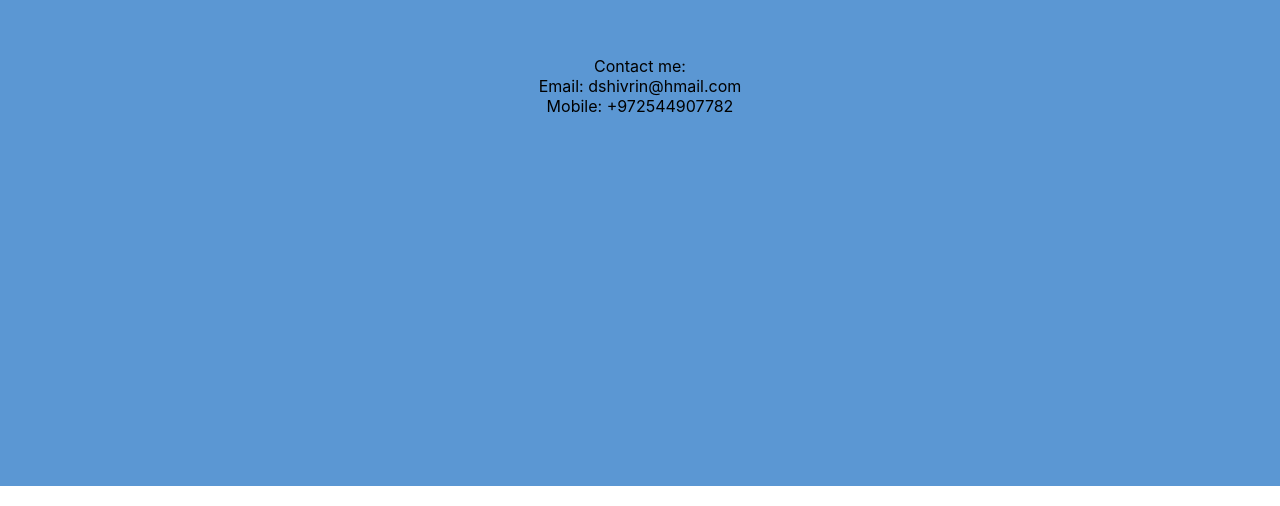
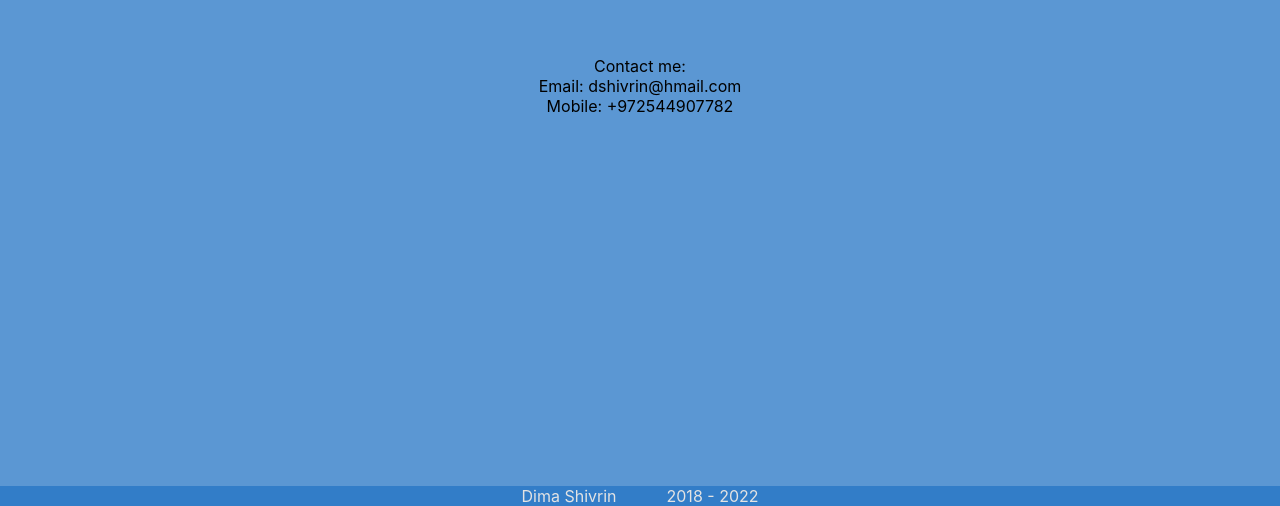
Before and after one commit to dshivrin/Portfolio, a React (Create React App) app: page / in a window 1280 px wide. Shown: the part 5114-5620 px from the top of the page. Built offline with nearby package versions, Linux system fonts and the light colour scheme; a web font is replaced by a local one.

Commit message:
Added footer

```diff
--- a/src/App.tsx
+++ b/src/App.tsx
@@ -7,6 +7,7 @@ import Hobbies from "./Components/Hobbies/Hobbies";
 import Contact from "./Components/Contact/Contact";
 import AboutMe from "./Components/AboutMe/AboutMe";
 import Navigation from "./Components/Navigation/Navigation";
+import Footer from "./Components/Footer/Footer";
 
 function App() {
   return (
@@ -20,6 +21,7 @@ function App() {
         <Projects />
         <Hobbies />
         <Contact />
+        <Footer/>
       </div>
     </div>
   );
--- /dev/null
+++ b/src/Components/Footer/Footer.scss
@@ -0,0 +1,7 @@
+.footer{
+    display: flex;
+    justify-content: center;
+    gap: 50px;
+    background-color: rgb(50, 125, 200);
+    color: rgb(227, 227, 227);
+}
--- /dev/null
+++ b/src/Components/Footer/Footer.tsx
@@ -0,0 +1,13 @@
+import "./Footer.scss";
+
+const Footer = () => {
+  var currentYear = new Date().getFullYear();
+  return (
+    <div className="footer">
+     <span>Dima Shivrin</span>
+     <span>2018 - {currentYear}</span>
+    </div>
+  );
+};
+
+export default Footer;
```
